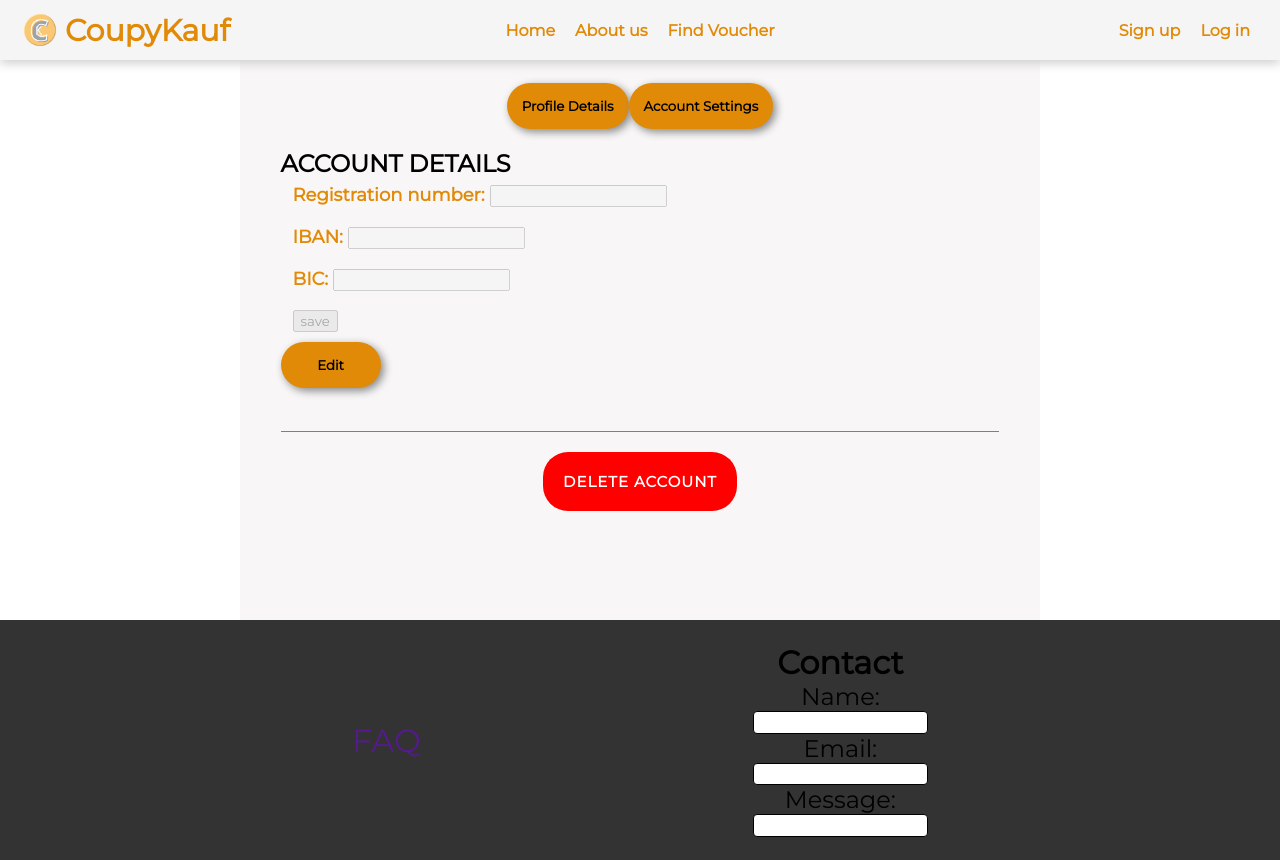
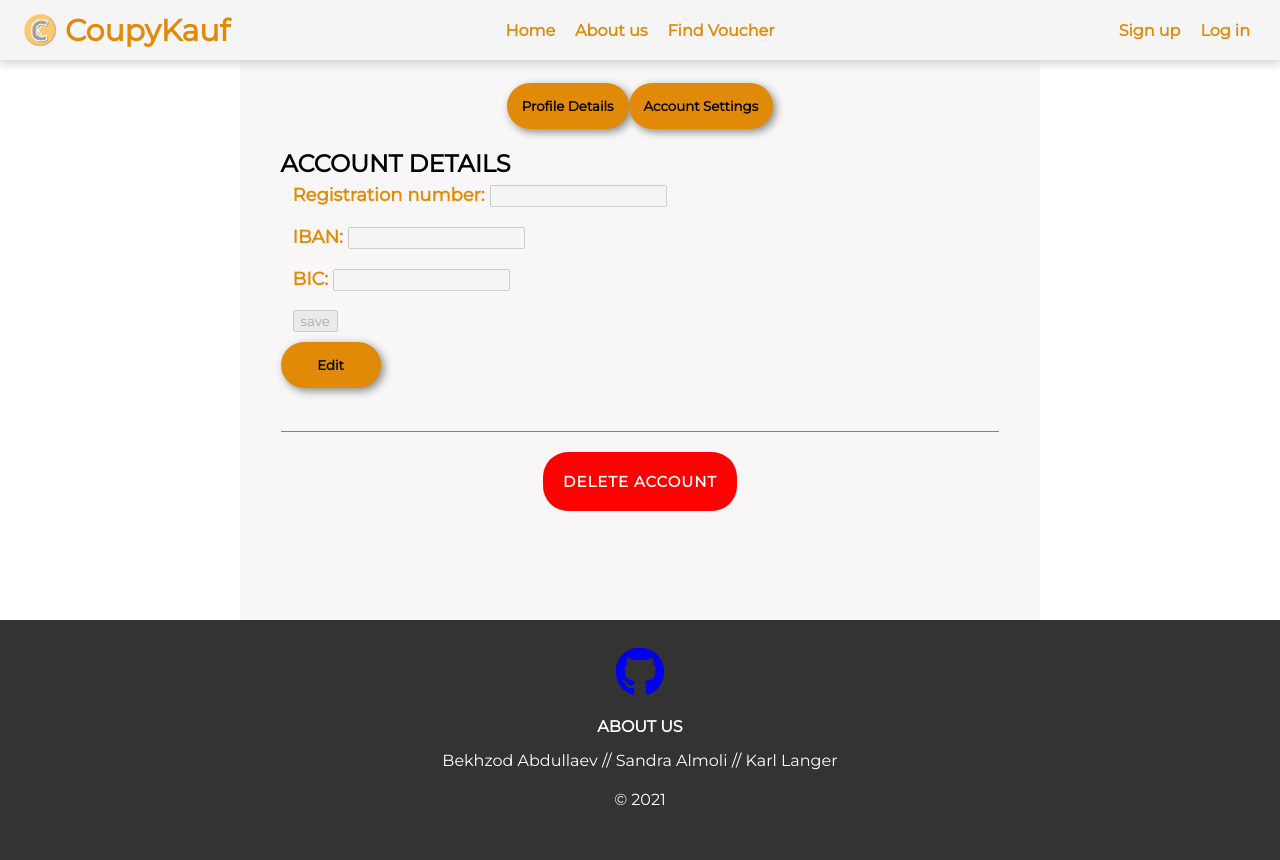
Before and after one commit to bekhzod-ab/coupykauf.io, a React (Create React App) app in the folder front-end/: page /profile in a window 1280 px wide. Built offline with nearby package versions, Linux system fonts and the light colour scheme; no server answers.

Commit message:
Footer updated

```diff
--- a/front-end/src/components/Footer.js
+++ b/front-end/src/components/Footer.js
@@ -1,27 +1,15 @@
 import {Link} from "react-router-dom"; /* do i have to do this here? */
+import {FaGithub} from "react-icons/fa"
 
 const Footer = () => {
     return(
         <footer className="footer-style">
-            <div>
-            <Link className="faq">FAQ</Link></div>
-            <div>
-                <h3>Contact</h3>
-                    <form action="post">
-                        <label htmlFor="name">Name:</label>
-                        <br/>
-                        <input type="text"/>
-                        <br/>
-                        <label htmlFor="email">Email:</label>
-                        <br/>
-                        <input type="email"/>
-                        <br/>
-                        <label htmlFor="message">Message:</label>
-                        <br/>
-                        <input className="test" type="text"/>
-                        <br/>
-                    </form>
-            </div>
+           <div> <a href="https://github.com/bekhzod-ab/coupykauf.io">  <FaGithub className="icon-footer link" /></a>
+
+           <Link to="/about" className="link"> ABOUT US</Link>
+           <p>Bekhzod Abdullaev  //  Sandra Almoli  //  Karl Langer</p>
+           <p>&copy; 2021</p>
+           </div>
         </footer>
     )
 }
--- a/front-end/src/index.css
+++ b/front-end/src/index.css
@@ -27,6 +27,7 @@ footer {
 
     height: 15rem;
     background: #333333;
+    color: white;
 }
 /* should i put this in the styles of    */
 .footer-style{
@@ -34,9 +35,26 @@ footer {
     padding: 20px;
 
 }
+.footer-style * {
+    margin-bottom: 10px;
+}
 
-.footer-style form {
-    /* margin-bottom: 3rem; */
+.footer-style div {
+    display: flex;
+    justify-content: center;
+    flex-direction: column;
+}
+
+.footer-style a:visited {
+    text-decoration: none;
+}
+
+.icon-footer {
+    height: 50px;
+    width: 50px;
+    display:block;
+    margin: auto;
+    margin-bottom: 10px;
 }
 
 .footer-style h3 {
@@ -59,12 +77,6 @@ footer {
 }
 
 
-
-
-
-body {
-
-}
 
 header {
     background-color: whitesmoke;
```
